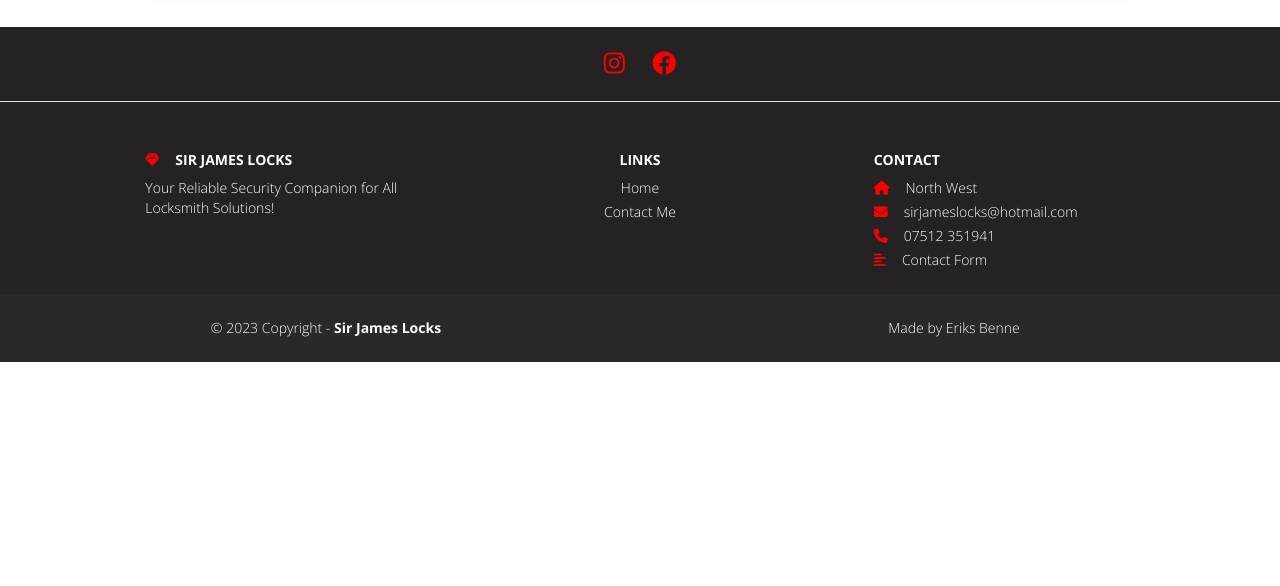
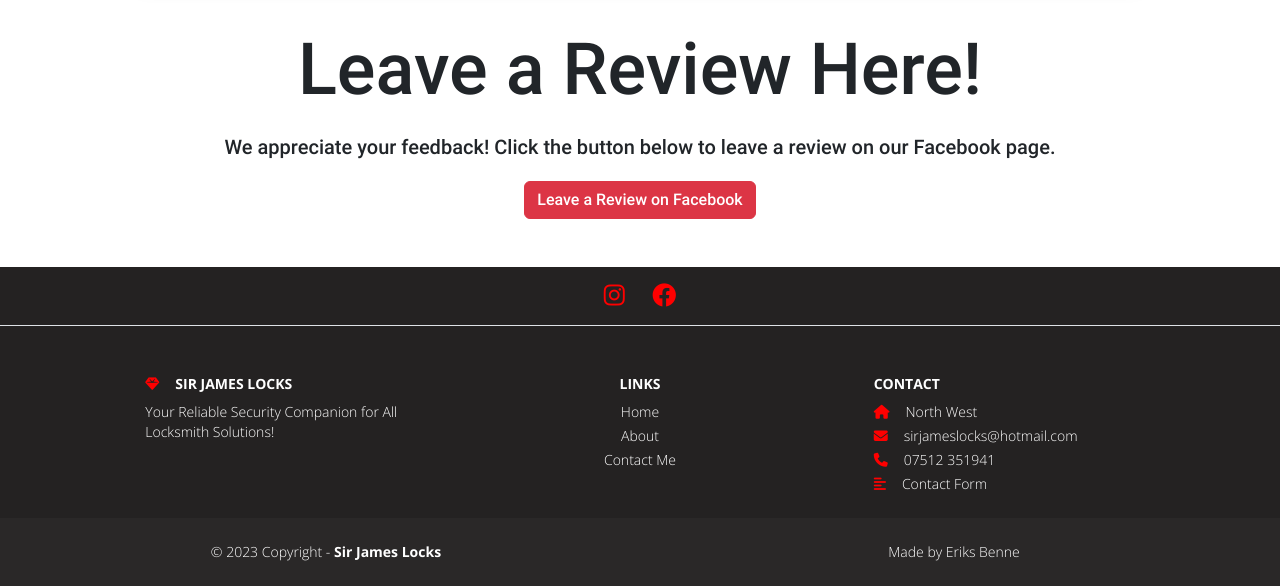
Before and after one commit to Forest1599/sirjames, a Django app: page / in a window 1280 px wide. Shown: the part 2029-2615 px from the top of the page. Before the commit the page ends 2391 px from the top, so only its background shows below. Run offline with Django 4.2, Linux system fonts and the light colour scheme.

Commit message:
added new links, js, edited footer

```diff
--- a/myapp/static/css/base.css
+++ b/myapp/static/css/base.css
@@ -113,6 +113,10 @@ body {
 	font-family: "Pacifico";
 }
 
+/* .nav-link {
+	cursor: pointer;
+} */
+
 .nav-link:hover {
 	color: red;
 }
--- /dev/null
+++ b/myapp/static/js/scrollToView.js
@@ -0,0 +1,13 @@
+
+function scrollToSection(sectionId) {
+    var targetSection = document.getElementById(sectionId);
+
+    if (targetSection) {
+        var offsetTop = targetSection.offsetTop;
+
+        window.scrollTo({
+            top: offsetTop,
+            behavior: 'smooth'
+        });
+    }
+}
--- a/myapp/templates/base.html
+++ b/myapp/templates/base.html
@@ -57,12 +57,12 @@
                     <li class="nav-item ms-5">
                         <a class="nav-link" href="{% url 'home' %}">Home</a>
                     </li>
-                    <!-- <li class="nav-item ms-5">
-                        <a class="nav-link" href="#">Features</a>
+                    <li class="nav-item ms-5">
+                        <a class="nav-link" href="{% url 'home' %}#about" onclick="scrollToSection('about')">About</a>
                     </li>
                     <li class="nav-item ms-5">
-                        <a class="nav-link" href="#">Pricing</a>
-                    </li> -->
+                        <a class="nav-link" href="{% url 'home' %}#reviews" onclick="scrollToSection('reviews')">Reviews</a>
+                    </li>
                     <li class="d-block d-lg-none nav-item ms-5">
                         <a class="nav-link" href="{% url 'contact' %}">Contact Me</a>
                     </li>
@@ -97,7 +97,7 @@
     </main>
 
     <footer class="text-center text-lg-start footer-social-container">
-        <section class="p-4 border-bottom text-center">
+        <section class="p-3 border-bottom text-center">
             <div class="mx-auto">
                 <a href="" class="me-4"><i class="fa-brands fa-instagram
                      footer-social-media-icon social-media-icon clickable-social-media-icon"></i>
@@ -124,6 +124,7 @@
                 <div class="col-md-3 col-lg-2 col-xl-2 mx-auto mb-4 text-center">
                     <h6 class="text-uppercase fw-bold mb-2">Links</h6>
                     <p><a href="" class="nav-link">Home</a></p>
+                    <p class="mt-1"><a class="nav-link" href="{% url 'home' %}#about" onclick="scrollToSection('about')">About</a></p>
                     <p class="mt-1"><a href="{% url 'contact' %}" class="nav-link">Contact Me</a></p>
                 </div>
 
@@ -153,5 +154,6 @@
 </body>
 <script src="https://cdn.jsdelivr.net/npm/bootstrap@5.0.0-beta2/dist/js/bootstrap.bundle.min.js" integrity="sha384-b5kHyXgcpbZJO/tY9Ul7kGkf1S0CWuKcCD38l8YkeH8z8QjE0GmW1gYU5S9FOnJ0" crossorigin="anonymous"></script>
 <script src="https://unpkg.com/leaflet@1.9.4/dist/leaflet.js" integrity="sha256-20nQCchB9co0qIjJZRGuk2/Z9VM+kNiyxNV1lvTlZBo=" crossorigin=""></script>
+<script src="{% static 'js/scrollToView.js' %}"></script>
 {% block scripts %} {% endblock %}
 </html>
--- a/myapp/templates/index.html
+++ b/myapp/templates/index.html
@@ -115,7 +115,7 @@
 <div class="container mt-5 mb-5">
     <div class="row align-items-center">
         <div class="col-lg-6 lh-base text-md-start">
-            <h2 class="display-2">About Us</h2>
+            <h2 class="display-2" id="about">About Us</h2>
             <div class="mt-3">
                 <p class="about-text"><span class="about-header h5 fw-bold text-danger">Domestic Services -</span>
                     We provide 24/7 locksmith services for homes and businesses in the North West. Our locksmiths handle non-emergency and emergency situations, including broken locks, lost keys, upgrades, burglary repairs, security checks, UPVC door lock fixes, and general security advice. Flexible pricing, quality services, and a range of products ensure we meet your needs and budget.
@@ -146,6 +146,15 @@
     </div>
 </div>
 
+<!-- Your Bootstrap container -->
+<div class="container mt-5 mb-5" id="reviews">
+    <section id="leaveReviewSection" class="text-center">
+        <h2 class="mb-4 display-2 text-center">Leave a Review Here!</h2>
+        <p class="lead">We appreciate your feedback! Click the button below to leave a review on our Facebook page.</p>
+        <a href="https://www.facebook.com/sirjameslocks" class="btn btn-danger mt-4">Leave a Review on Facebook</a>
+    </section>
+</div>
+
 {% endblock %}
 
 {% block scripts %} <script src="{% static 'js/mapping.js' %}"></script> {% endblock %}
--- a/sirjames/settings.py
+++ b/sirjames/settings.py
@@ -28,7 +28,7 @@ BASE_DIR = Path(__file__).resolve().parent.parent
 SECRET_KEY = 'django-insecure-=38j94^l)f@e&-ljm+%6#kbja=n2*)d4$0rf%$%+-d4u7+3=pj'
 
 # SECURITY WARNING: don't run with debug turned on in production!
-DEBUG = True
+DEBUG = False
 
 
 ALLOWED_HOSTS = []
```
Also changed, not shown: myapp/static/imgs/carousel_img_1.png (deleted), myapp/static/imgs/carousel_img_2.png (deleted), myapp/static/imgs/carousel_img_3.png (deleted), myapp/static/imgs/info.png (deleted).
